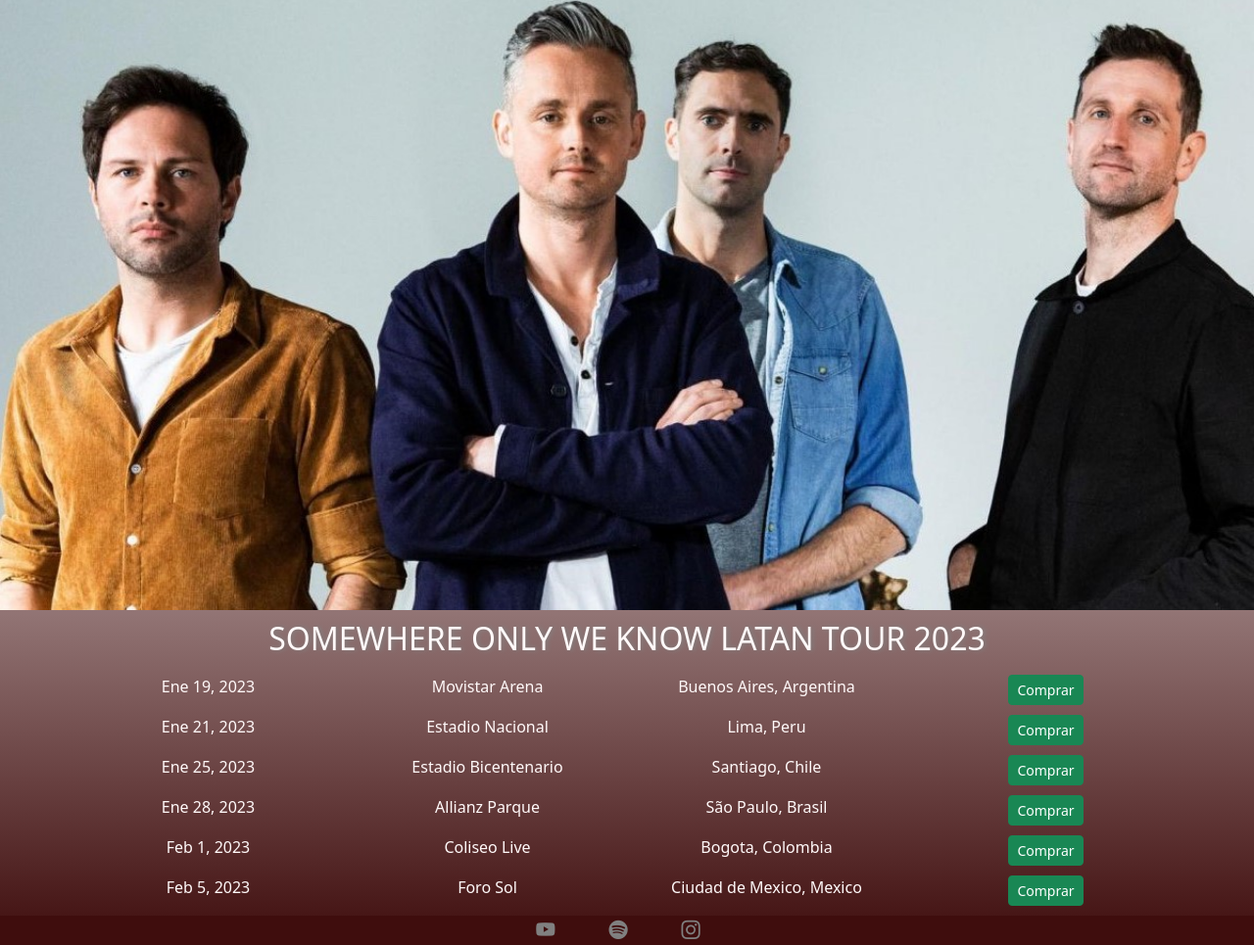
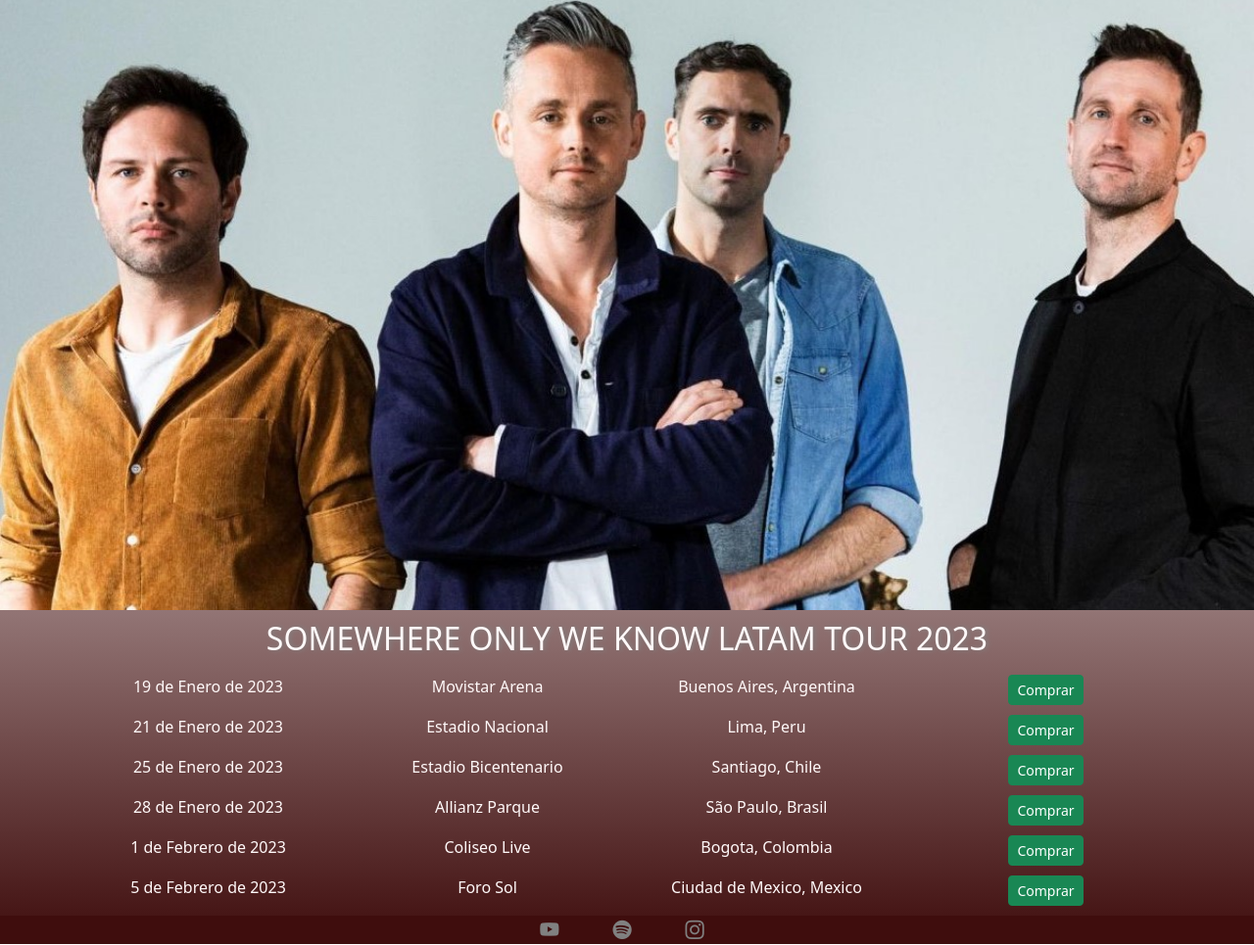
Before and after one commit to mathy81188/PF-BritezMatiasD, a website: page index.html in a window 1280 px wide. Shown: the part 166-1131 px from the top of the page at 98% size. Drawn offline with nearby package versions, Linux system fonts and the light colour scheme.

Commit message:
"correccion de textos y errores grales"

```diff
--- a/index.html
+++ b/index.html
@@ -38,12 +38,12 @@
 
     <div class="section">
 
-      <h2>SOMEWHERE ONLY WE KNOW LATAN TOUR 2023</h2>
+      <h2>SOMEWHERE ONLY WE KNOW LATAM TOUR 2023</h2>
 
         <div class="container text-center">
             <div class="row">
               <div class="col">
-                Ene 19, 2023
+                19 de Enero de 2023
               </div>
               <div class="col">
                 Movistar Arena
@@ -57,7 +57,7 @@
               </div>
               <div class="row">
                 <div class="col">
-                  Ene 21, 2023
+                  21 de Enero de 2023
                 </div>
                 <div class="col">
                   Estadio Nacional
@@ -71,7 +71,7 @@
               </div>
               <div class="row">
                 <div class="col">
-                  Ene 25, 2023
+                  25 de Enero de 2023
                 </div>
                 <div class="col">
                   Estadio Bicentenario
@@ -85,7 +85,7 @@
               </div>
               <div class="row">
                 <div class="col">
-                  Ene 28, 2023
+                  28 de Enero de 2023
                 </div>
                 <div class="col">
                   Allianz Parque
@@ -99,7 +99,7 @@
               </div>
               <div class="row">
                 <div class="col">
-                  Feb 1, 2023
+                  1 de Febrero de 2023
                 </div>
                 <div class="col">
                   Coliseo Live
@@ -113,7 +113,7 @@
               </div>
               <div class="row">
                 <div class="col">
-                  Feb 5, 2023
+                  5 de Febrero de 2023
                 </div>
                 <div class="col">
                   Foro Sol
--- a/package.json
+++ b/package.json
@@ -5,7 +5,7 @@
   "main": "index.js",
   "scripts": {
     "test": "echo \"Error: no test specified\" && exit 1",
-    "build-css":"node-sass --include-path scss scss/discografia.scss css/discografia.css",
+    "build-css":"node-sass --include-path scss scss/index.scss css/index.css",
     "watch-css": "nodemon -e scss -x \"npm run build-css\""
 
 
--- a/scss/index.scss
+++ b/scss/index.scss
@@ -97,13 +97,8 @@
 .hijo4{
 
     background-color: rgb(63, 13, 13);
+    text-align: center;
     font-size: larger;
-    justify-items: center;
-    height: 30px;
-    justify-content: space-between;
-    text-align: center;
-    padding-left: 10px;
-    padding-right: 50px;
 
     .bi-youtube{
         color: gray;
@@ -125,6 +120,11 @@
     }
     .bi-instagram:hover{
         color:purple;
+    }
+
+    ul{
+        margin: 0;
+        padding: 0;
     }
 
 
@@ -215,10 +215,4 @@
 
 
 
-
-
-    ul{
-        display: flex;
-        justify-content: center;
-    }
 }
```
Also changed, not shown: html/Integrantes.html (+2 -2 lines), css/index.css.
